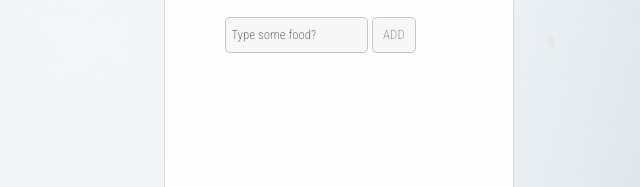
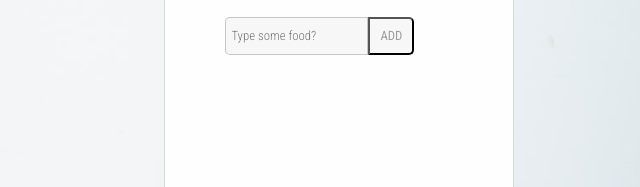
Before and after one commit to simoneas02/javascript30, a website: page apps/localStorage-and-event-delegation/index.html in a window 1280 px wide. Shown: the part 360-547 px from the top of the page, 580-1220 px from the left. Drawn offline with nearby package versions, Linux system fonts and the light colour scheme.

Commit message:
fix input style

```diff
--- a/apps/localStorage-and-event-delegation/assets/style/index.css
+++ b/apps/localStorage-and-event-delegation/assets/style/index.css
@@ -74,12 +74,13 @@ body {
 
 .form {
   margin: 20px 0;
+  display: flex;
   align-self: flex-start;
 }
 
 .form__input {
   background: #f7f7f7;
-  border-radius: 5px;
+  border-radius: 5px 0 0 5px;
   font-size: 0.8em;
   font-weight: 100;
   transition: 0.3s;
@@ -89,6 +90,9 @@ body {
 
 .form__submite {
   text-transform: uppercase;
+  background: #f7f7f7;
   color: #9c9c9c;
+  font-size: 0.8em;
   padding: 10px;
+  border-radius: 0 5px 5px 0;
 }
--- a/apps/localStorage-and-event-delegation/index.html
+++ b/apps/localStorage-and-event-delegation/index.html
@@ -84,7 +84,7 @@
             placeholder="Type some food?"
             required
           />
-          <input class="form__input form__submite" type="submit" value="Add" />
+          <input class="form__submite" type="submit" value="Add" />
         </form>
       </div>
     </div>
```
